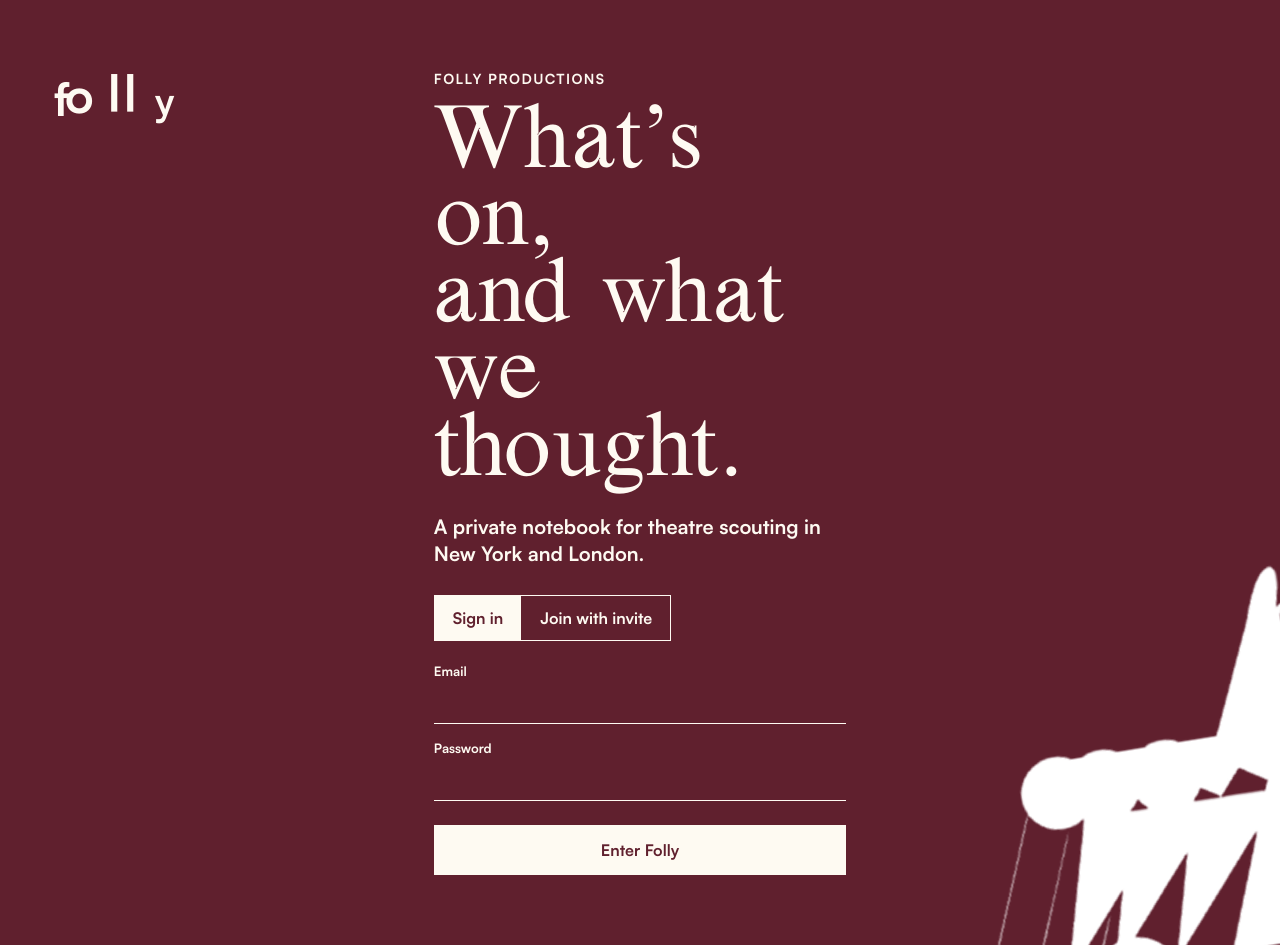
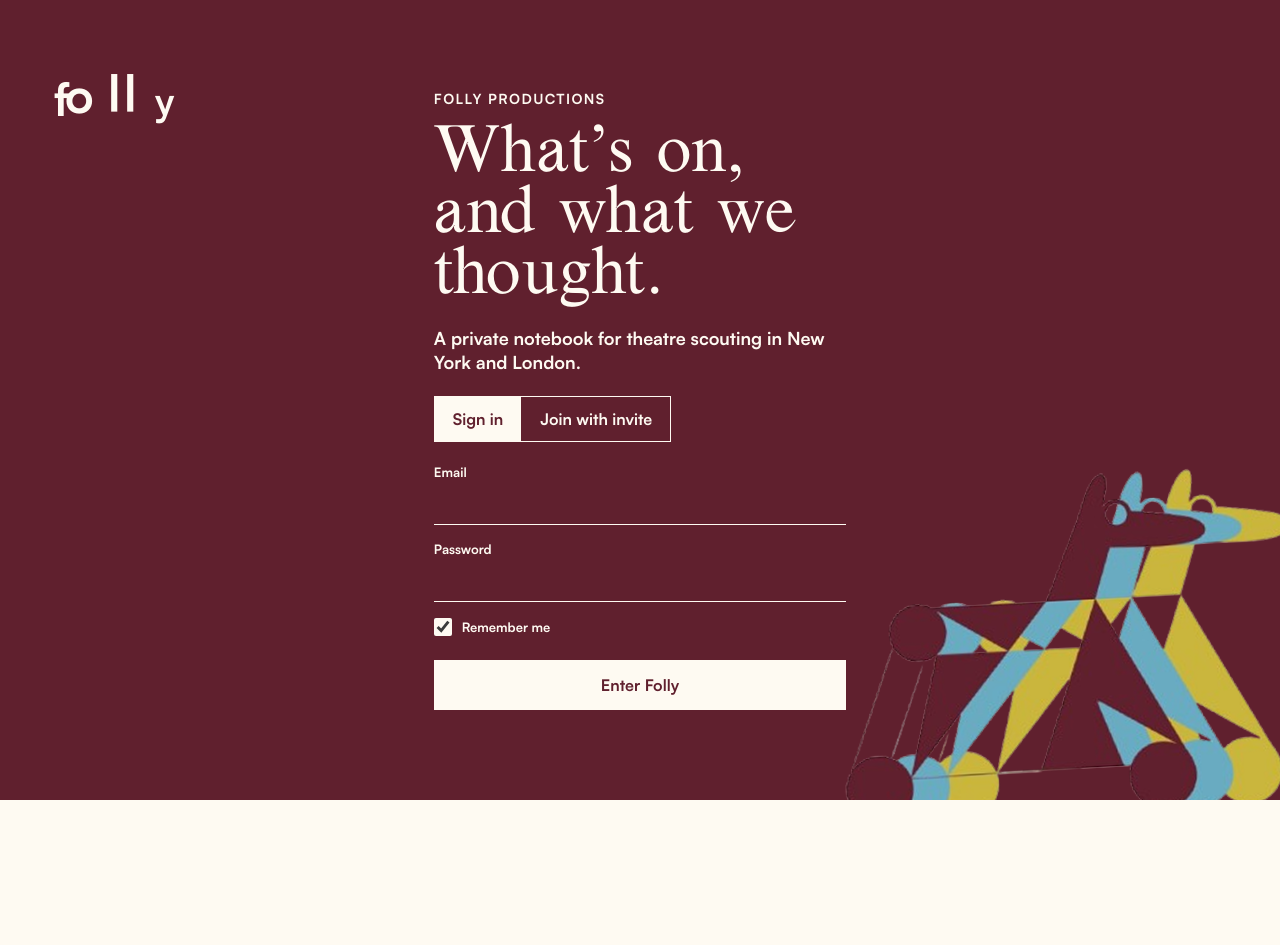
Before and after one commit to ismo333/folly-dashboard, a Next.js app: page / in a window 1280 px wide. After the commit the page ends 800 px from the top, so only its background shows below. Built offline with nearby package versions, Linux system fonts and the light colour scheme; no server answers.

Commit message:
Refine Folly sign-in and dashboard copy

```diff
--- a/src/app/api/auth/sign-in/route.ts
+++ b/src/app/api/auth/sign-in/route.ts
@@ -6,7 +6,8 @@ import { apiError } from "@/lib/http";
 
 const schema = z.object({
   email: z.email().transform((value) => value.toLowerCase()),
-  password: z.string().min(8).max(200)
+  password: z.string().min(8).max(200),
+  rememberMe: z.boolean().default(true)
 });
 
 export async function POST(request: Request) {
@@ -22,7 +23,7 @@ export async function POST(request: Request) {
     if (!valid) {
       return NextResponse.json({ error: "Email or password is incorrect." }, { status: 401 });
     }
-    await createSession(String(rows[0].id));
+    await createSession(String(rows[0].id), input.rememberMe);
     return NextResponse.json({ signedIn: true });
   } catch (error) {
     if (error instanceof z.ZodError) {
--- a/src/app/globals.css
+++ b/src/app/globals.css
@@ -82,31 +82,33 @@ button {
 
 .auth-panel {
   align-self: center;
-  max-width: 560px;
-  padding: 70px 40px;
+  max-width: 620px;
+  padding: 52px 40px;
 }
 
 .auth-panel h1,
 .invite-dialog h2 {
   margin: 0;
-  font: 400 clamp(56px, 7vw, 100px)/0.86 "Sneaky Times", serif;
+  font: 400 clamp(44px, 5.2vw, 76px)/0.92 "Sneaky Times", serif;
 }
 
 .auth-intro {
   max-width: 430px;
-  margin: 28px 0;
-  font-size: 20px;
+  margin: 22px 0;
+  font-size: 18px;
   line-height: 1.35;
 }
 
 .auth-horse {
   align-self: end;
-  transform: translate(18%, 18%) rotate(-9deg);
+  justify-self: end;
+  transform: translate(4%, 4%) rotate(-3deg);
 }
 
 .auth-horse img {
-  width: min(46vw, 650px);
-  filter: brightness(0) invert(1);
+  display: block;
+  width: min(36vw, 520px);
+  height: auto;
 }
 
 .segmented,
@@ -170,6 +172,22 @@ button {
 .modal-card textarea:focus,
 .invite-dialog input:focus {
   border-bottom-width: 3px;
+}
+
+.auth-form .remember-me {
+  display: flex;
+  width: fit-content;
+  align-items: center;
+  gap: 10px;
+  cursor: pointer;
+}
+
+.auth-form .remember-me input {
+  width: 18px;
+  height: 18px;
+  margin: 0;
+  padding: 0;
+  accent-color: var(--ivory);
 }
 
 .primary-button,
--- a/src/components/auth-screen.tsx
+++ b/src/components/auth-screen.tsx
@@ -14,13 +14,14 @@ export function AuthScreen() {
     const form = new FormData(event.currentTarget);
     const email = String(form.get("email") ?? "");
     const password = String(form.get("password") ?? "");
+    const rememberMe = form.get("rememberMe") === "on";
 
     try {
       if (mode === "sign-in") {
         const result = await fetch("/api/auth/sign-in", {
           method: "POST",
           headers: { "content-type": "application/json" },
-          body: JSON.stringify({ email, password })
+          body: JSON.stringify({ email, password, rememberMe })
         });
         const body = await result.json();
         if (!result.ok) throw new Error(body.error);
@@ -80,6 +81,12 @@ export function AuthScreen() {
               autoComplete={mode === "sign-in" ? "current-password" : "new-password"}
             />
           </label>
+          {mode === "sign-in" && (
+            <label className="remember-me">
+              <input name="rememberMe" type="checkbox" defaultChecked />
+              <span>Remember me</span>
+            </label>
+          )}
           {mode === "join" && (
             <label>
               Folly invite code
--- a/src/components/dashboard.tsx
+++ b/src/components/dashboard.tsx
@@ -182,7 +182,7 @@ export function Dashboard({
       )}
 
       <section className="intro-row">
-        <h1>Your<br /><i>bicoastal guide</i></h1>
+        <h1>See What’s on.<br /><i>Tell us what you thought.</i></h1>
         <p>
           New York and London listings, exact dates, notable artists, and the notes we
           want to remember.
--- a/src/lib/auth.ts
+++ b/src/lib/auth.ts
@@ -27,7 +27,7 @@ function hashToken(token: string) {
   return createHash("sha256").update(token).digest("hex");
 }
 
-export async function createSession(profileId: string) {
+export async function createSession(profileId: string, rememberMe = true) {
   const token = randomBytes(32).toString("base64url");
   const expires = new Date(Date.now() + sessionDays * 86_400_000);
   const sql = db();
@@ -42,7 +42,7 @@ export async function createSession(profileId: string) {
     sameSite: "strict",
     secure: process.env.NODE_ENV === "production",
     path: "/",
-    expires
+    ...(rememberMe ? { expires } : {})
   });
 }
 
```
